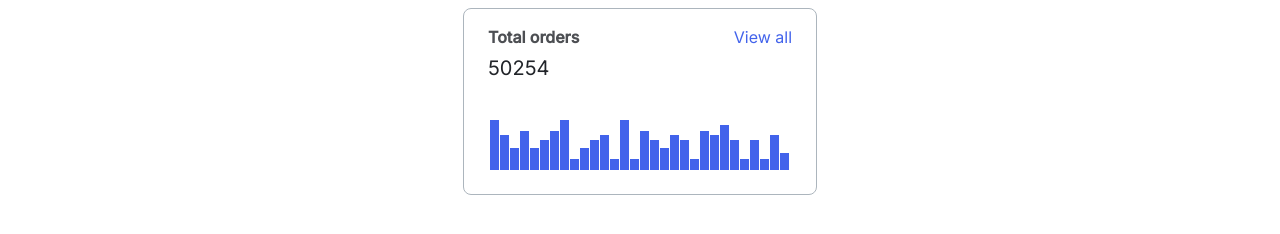
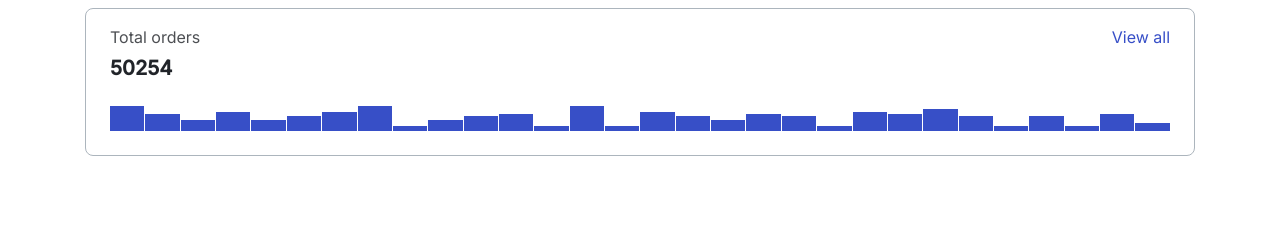
Before and after one commit to js-tasks-ru/htmlcss-20230124_lialia-ru, a website: page 04-lection2/01-histogram/index.html in a window 1280 px wide. Drawn offline with Linux system fonts and the light colour scheme.

Commit message:
Ive corrected histogram

```diff
--- a/04-lection2/01-histogram/histogram.css
+++ b/04-lection2/01-histogram/histogram.css
@@ -1,19 +1,14 @@
-.container {
-    width: 354px;
-    height: 185px;
-}
-
 .histogram {
     background: var(--white);
     border: 1px solid var(--grey-3);
     border-radius: 8px;
+    padding: 16px 24px 24px 24px;
 }
 
 .histogram__discription {
     display: flex;
     flex-direction: row;
     justify-content: space-between;
-    padding: 16px 24px 0 24px;
 }
 
 .histogram__discription {
@@ -24,7 +19,7 @@
 
 }
 
-.header_title {
+.histogram__title {
     font-size: 16px;
     line-height: 24px;
     text-align: left;
@@ -33,7 +28,7 @@
     margin: 0;
 }
 
-.header_number {
+.histogram__number {
     font-size: 20px;
     line-height: 26px;
     margin: 0;
@@ -51,11 +46,11 @@
     flex-direction: row;
     align-items: flex-end;
     height: 50px;
-    padding: 39px 24px 24px 26px;
 }
 
 .histogram__bar {
-    width: 9px;
+    flex-basis: 9px;
+    flex-grow: 1;
     background-color: var(--blue);
     margin-right: 1px;
 }
--- a/04-lection2/01-histogram/index.html
+++ b/04-lection2/01-histogram/index.html
@@ -10,45 +10,43 @@
             <div class="histogram">
                <div class="histogram__discription">
                     <div class="histogram__header">
-                        <h1 class="header_title">Total orders</h1>
-                        <p class="header_number">50254</p>
+                        <p class="histogram__title">Total orders</p>
+                        <h4 class="histogram__number">50254</h4>
                     </div>
-                    <div class="histogram__link">
-                        <a class="link" href="#" title="Ссылка на вид гистограммы">View all</a>
-                    </div>
+                    <a class="link" href="#" title="Ссылка на вид гистограммы">View all</a>
                </div>
 
                 <div class="histogram__bars">
-                   <div class="histogram__bar" style="height: 50px;"></div>
-                   <div class="histogram__bar" style="height: 35px;"></div>
-                   <div class="histogram__bar" style="height: 22px;"></div>
-                   <div class="histogram__bar" style="height: 39px;"></div>
-                   <div class="histogram__bar" style="height: 22px;"></div>
-                   <div class="histogram__bar" style="height: 30px;"></div>
-                   <div class="histogram__bar" style="height: 39px;"></div>
-                   <div class="histogram__bar" style="height: 50px;"></div>
-                   <div class="histogram__bar" style="height: 11px;"></div>
-                   <div class="histogram__bar" style="height: 22px;"></div>
-                   <div class="histogram__bar" style="height: 30px;"></div>
-                   <div class="histogram__bar" style="height: 35px;"></div>
-                   <div class="histogram__bar" style="height: 11px;"></div>
-                   <div class="histogram__bar" style="height: 50px;"></div>
-                   <div class="histogram__bar" style="height: 11px;"></div>
-                   <div class="histogram__bar" style="height: 39px;"></div>
-                   <div class="histogram__bar" style="height: 30px;"></div>
-                   <div class="histogram__bar" style="height: 22px;"></div>
-                   <div class="histogram__bar" style="height: 35px;"></div>
-                   <div class="histogram__bar" style="height: 30px;"></div>
-                   <div class="histogram__bar" style="height: 11px;"></div>
-                   <div class="histogram__bar" style="height: 39px;"></div>
-                   <div class="histogram__bar" style="height: 35px;"></div>
-                   <div class="histogram__bar" style="height: 45px;"></div>
-                   <div class="histogram__bar" style="height: 30px;"></div>
-                   <div class="histogram__bar" style="height: 11px;"></div>
-                   <div class="histogram__bar" style="height: 30px;"></div>
-                   <div class="histogram__bar" style="height: 11px;"></div>
-                   <div class="histogram__bar" style="height: 35px;"></div>
-                   <div class="histogram__bar" style="height: 17px;"></div>
+                   <div class="histogram__bar" style="height: 50%;"></div>
+                   <div class="histogram__bar" style="height: 35%;"></div>
+                   <div class="histogram__bar" style="height: 22%;"></div>
+                   <div class="histogram__bar" style="height: 39%;"></div>
+                   <div class="histogram__bar" style="height: 22%;"></div>
+                   <div class="histogram__bar" style="height: 30%;"></div>
+                   <div class="histogram__bar" style="height: 39%;"></div>
+                   <div class="histogram__bar" style="height: 50%;"></div>
+                   <div class="histogram__bar" style="height: 11%;"></div>
+                   <div class="histogram__bar" style="height: 22%;"></div>
+                   <div class="histogram__bar" style="height: 30%;"></div>
+                   <div class="histogram__bar" style="height: 35%;"></div>
+                   <div class="histogram__bar" style="height: 11%;"></div>
+                   <div class="histogram__bar" style="height: 50%;"></div>
+                   <div class="histogram__bar" style="height: 11%;"></div>
+                   <div class="histogram__bar" style="height: 39%;"></div>
+                   <div class="histogram__bar" style="height: 30%;"></div>
+                   <div class="histogram__bar" style="height: 22%;"></div>
+                   <div class="histogram__bar" style="height: 35%;"></div>
+                   <div class="histogram__bar" style="height: 30%;"></div>
+                   <div class="histogram__bar" style="height: 11%;"></div>
+                   <div class="histogram__bar" style="height: 39%;"></div>
+                   <div class="histogram__bar" style="height: 35%;"></div>
+                   <div class="histogram__bar" style="height: 45%;"></div>
+                   <div class="histogram__bar" style="height: 30%;"></div>
+                   <div class="histogram__bar" style="height: 11%;"></div>
+                   <div class="histogram__bar" style="height: 30%;"></div>
+                   <div class="histogram__bar" style="height: 11%;"></div>
+                   <div class="histogram__bar" style="height: 35%;"></div>
+                   <div class="histogram__bar" style="height: 17%;"></div>
 
 
 
--- a/assets/css/main.css
+++ b/assets/css/main.css
@@ -11,7 +11,7 @@
     --black: #212429;
     --pink: #F784AD;
     --purple: #7048E8;
-    --blue: #4263EB;
+    --blue: #374FC7;
     --red: #F03D3E;
     --grey-1: #F8F9FA;
     --grey-2: #DDE2E5;
```
Also changed, not shown: 03-lection1/01-button/button.css (+44 -0 lines), 03-lection1/01-button/index.html (+24 -0 lines), 04-lection2/02-skeleton/index.html (added, +11 -0 lines), 04-lection2/02-skeleton/test/solution.test.js (added, +7 -0 lines), 04-lection2/02-skeleton/README.md (added), 04-lection2/02-skeleton/skeleton.css (added).
